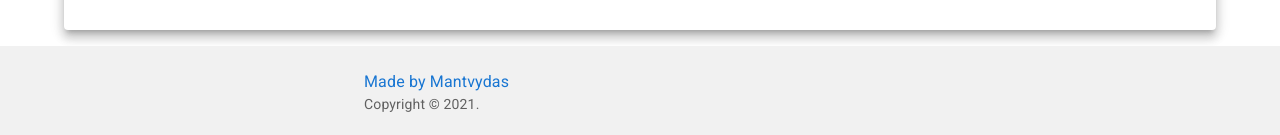
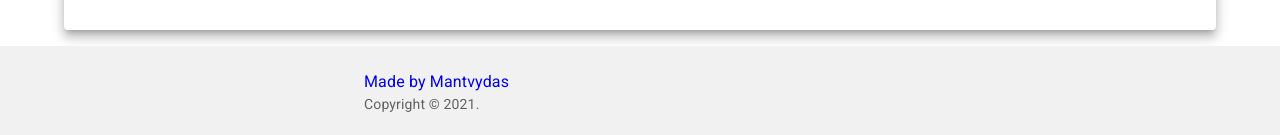
Before and after one commit to Mancefas/qualification-task, a React (Create React App) app: page /form-page in a window 1280 px wide. Shown: the part 761-896 px from the top of the page. Built offline with nearby package versions, Linux system fonts and the light colour scheme; no server answers; a web font is replaced by a local one.

Commit message:
added new portfolio website to footer

```diff
--- a/src/Components/Footer.js
+++ b/src/Components/Footer.js
@@ -29,9 +29,12 @@ export default function Footer() {
         }}
       >
         <Container maxWidth="sm">
-          <Typography variant="body1" sx={{ color: "#1976D2" }}>
+          <a
+            style={{ textDecoration: "none" }}
+            href="https://mantvydasportfolio.site/"
+          >
             Made by Mantvydas
-          </Typography>
+          </a>
           <Copyright />
         </Container>
       </Box>
```
